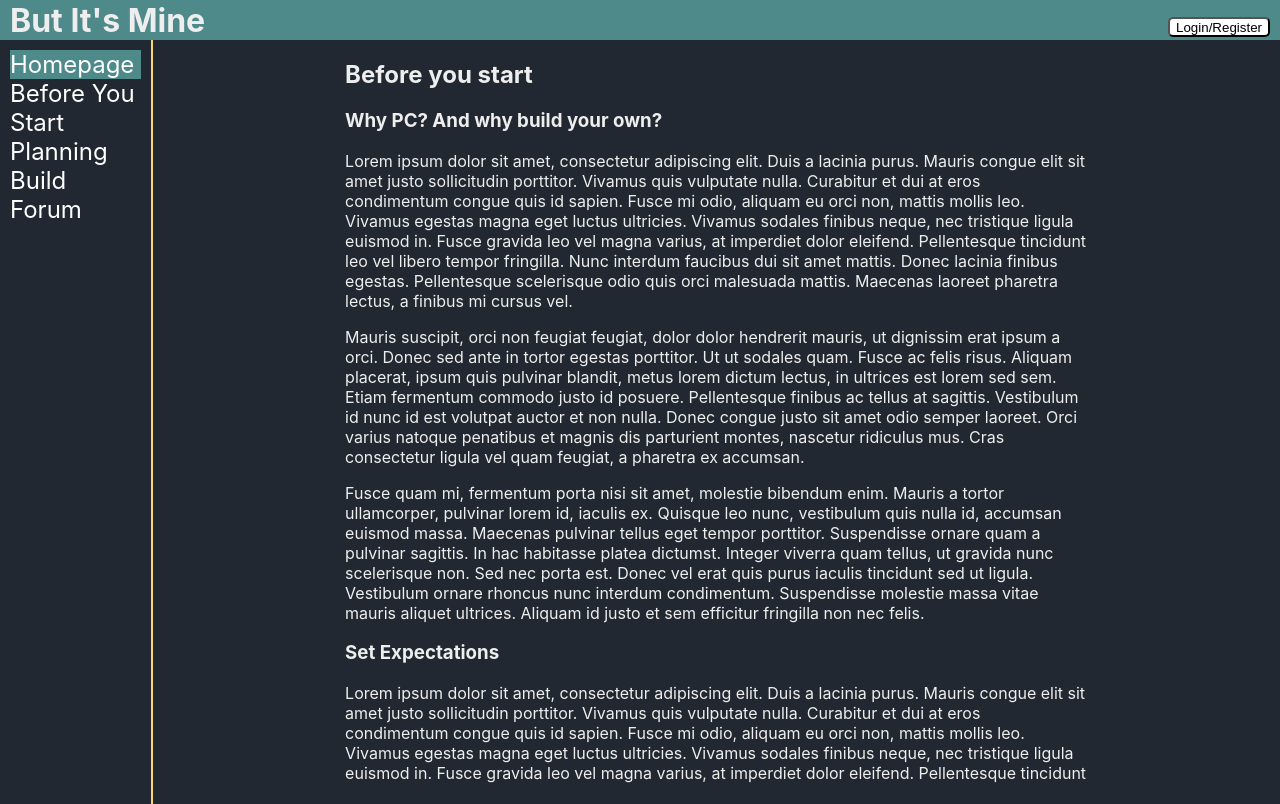
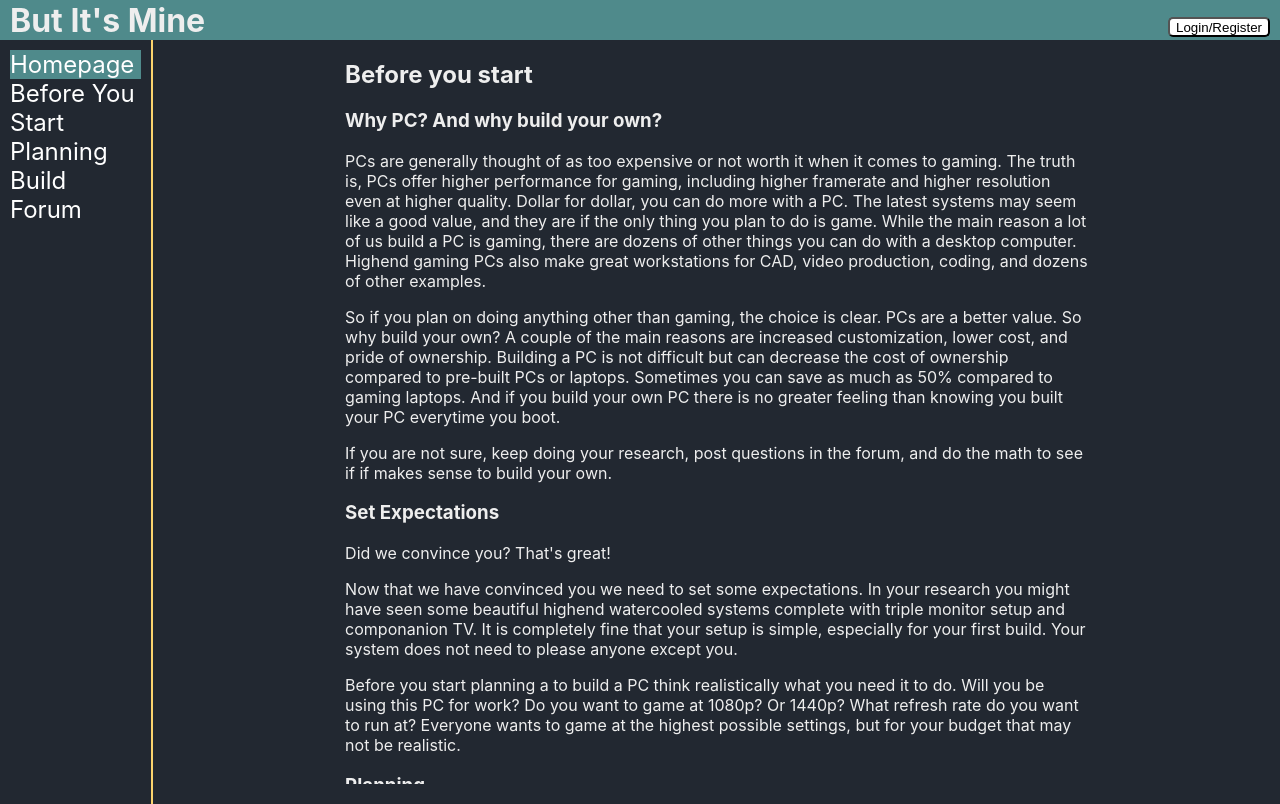
Before and after one commit to tck9173/But-Its-Mine, a React (Create React App) app in the folder but-its-mine/: page /start in a window 1280 px wide. Built offline with nearby package versions, Linux system fonts and the light colour scheme.

Commit message:
updated before you start page

```diff
--- a/but-its-mine/src/components/Forum/ForumContainer.js
+++ b/but-its-mine/src/components/Forum/ForumContainer.js
@@ -73,7 +73,6 @@ class ForumContainer extends Component {
             {
                 likes: postData
             }
-        console.log(postObject)
         const updatedPost = await putPost(id, postObject);
         const posts = this.state.posts;
         const newPosts = posts.map(post => post.id === parseInt(id) ? updatedPost : post)
--- a/but-its-mine/src/components/Start/StartContainer.js
+++ b/but-its-mine/src/components/Start/StartContainer.js
@@ -5,18 +5,20 @@ function StartContainer() {
         <div className = 'main'>
             <h2>Before you start</h2>
             <h3>Why PC? And why build your own?</h3>
-            <p>Lorem ipsum dolor sit amet, consectetur adipiscing elit. Duis a lacinia purus. Mauris congue elit sit amet justo sollicitudin porttitor. Vivamus quis vulputate nulla. Curabitur et dui at eros condimentum congue quis id sapien. Fusce mi odio, aliquam eu orci non, mattis mollis leo. Vivamus egestas magna eget luctus ultricies. Vivamus sodales finibus neque, nec tristique ligula euismod in. Fusce gravida leo vel magna varius, at imperdiet dolor eleifend. Pellentesque tincidunt leo vel libero tempor fringilla. Nunc interdum faucibus dui sit amet mattis. Donec lacinia finibus egestas. Pellentesque scelerisque odio quis orci malesuada mattis. Maecenas laoreet pharetra lectus, a finibus mi cursus vel.</p>
-            <p>Mauris suscipit, orci non feugiat feugiat, dolor dolor hendrerit mauris, ut dignissim erat ipsum a orci. Donec sed ante in tortor egestas porttitor. Ut ut sodales quam. Fusce ac felis risus. Aliquam placerat, ipsum quis pulvinar blandit, metus lorem dictum lectus, in ultrices est lorem sed sem. Etiam fermentum commodo justo id posuere. Pellentesque finibus ac tellus at sagittis. Vestibulum id nunc id est volutpat auctor et non nulla. Donec congue justo sit amet odio semper laoreet. Orci varius natoque penatibus et magnis dis parturient montes, nascetur ridiculus mus. Cras consectetur ligula vel quam feugiat, a pharetra ex accumsan.</p>
-            <p>Fusce quam mi, fermentum porta nisi sit amet, molestie bibendum enim. Mauris a tortor ullamcorper, pulvinar lorem id, iaculis ex. Quisque leo nunc, vestibulum quis nulla id, accumsan euismod massa. Maecenas pulvinar tellus eget tempor porttitor. Suspendisse ornare quam a pulvinar sagittis. In hac habitasse platea dictumst. Integer viverra quam tellus, ut gravida nunc scelerisque non. Sed nec porta est. Donec vel erat quis purus iaculis tincidunt sed ut ligula. Vestibulum ornare rhoncus nunc interdum condimentum. Suspendisse molestie massa vitae mauris aliquet ultrices. Aliquam id justo et sem efficitur fringilla non nec felis.</p>
+            <p>PCs are generally thought of as too expensive or not worth it when it comes to gaming. The truth is, PCs offer higher performance for gaming, including higher framerate and higher resolution even at higher quality. Dollar for dollar, you can do more with a PC. The latest systems may seem like a good value, and they are if the only thing you plan to do is game. While the main reason a lot of us build a PC is gaming, there are dozens of other things you can do with a desktop computer. Highend gaming PCs also make great workstations for CAD, video production, coding, and dozens of other examples.</p>
+            <p>So if you plan on doing anything other than gaming, the choice is clear. PCs are a better value. So why build your own? A couple of the main reasons are increased customization, lower cost, and pride of ownership. Building a PC is not difficult but can decrease the cost of ownership compared to pre-built PCs or laptops. Sometimes you can save as much as 50% compared to gaming laptops. And if you build your own PC there is no greater feeling than knowing you built your PC everytime you boot.</p>
+            <p>If you are not sure, keep doing your research, post questions in the forum, and do the math to see if if makes sense to build your own.</p>
             <h3>Set Expectations</h3>
-            <p>Lorem ipsum dolor sit amet, consectetur adipiscing elit. Duis a lacinia purus. Mauris congue elit sit amet justo sollicitudin porttitor. Vivamus quis vulputate nulla. Curabitur et dui at eros condimentum congue quis id sapien. Fusce mi odio, aliquam eu orci non, mattis mollis leo. Vivamus egestas magna eget luctus ultricies. Vivamus sodales finibus neque, nec tristique ligula euismod in. Fusce gravida leo vel magna varius, at imperdiet dolor eleifend. Pellentesque tincidunt leo vel libero tempor fringilla. Nunc interdum faucibus dui sit amet mattis. Donec lacinia finibus egestas. Pellentesque scelerisque odio quis orci malesuada mattis. Maecenas laoreet pharetra lectus, a finibus mi cursus vel.</p>
+            <p>Did we convince you? That's great!</p>
+            <p>Now that we have convinced you we need to set some expectations. In your research you might have seen some beautiful highend watercooled systems complete with triple monitor setup and componanion TV. It is completely fine that your setup is simple, especially for your first build. Your system does not need to please anyone except you.</p>
+            <p>Before you start planning a to build a PC think realistically what you need it to do. Will you be using this PC for work? Do you want to game at 1080p? Or 1440p? What refresh rate do you want to run at? Everyone wants to game at the highest possible settings, but for your budget that may not be realistic.</p>
             <h3>Planning</h3>
-            <p>Lorem ipsum dolor sit amet, consectetur adipiscing elit. Duis a lacinia purus. Mauris congue elit sit amet justo sollicitudin porttitor. Vivamus quis vulputate nulla. Curabitur et dui at eros condimentum congue quis id sapien. Fusce mi odio, aliquam eu orci non, mattis mollis leo. Vivamus egestas magna eget luctus ultricies. Vivamus sodales finibus neque, nec tristique ligula euismod in. Fusce gravida leo vel magna varius, at imperdiet dolor eleifend. Pellentesque tincidunt leo vel libero tempor fringilla. Nunc interdum faucibus dui sit amet mattis. Donec lacinia finibus egestas. Pellentesque scelerisque odio quis orci malesuada mattis. Maecenas laoreet pharetra lectus, a finibus mi cursus vel.</p>
+            <p>The planning phase can be the most stressful part of building a PC but it's also the most important. You not only need to plan what performance you need but you need to pick parts that will provide this performance while staying in budget and not causing any bottleneck.</p>
+            <p>This can be stressful but don't worry! There are a lot of resources including example builds, videoes, and the forum on this site can be used to ask questions and check out other builds in the community.</p>
             <h3>Building</h3>
-            <p>Lorem ipsum dolor sit amet, consectetur adipiscing elit. Duis a lacinia purus. Mauris congue elit sit amet justo sollicitudin porttitor. Vivamus quis vulputate nulla. Curabitur et dui at eros condimentum congue quis id sapien. Fusce mi odio, aliquam eu orci non, mattis mollis leo. Vivamus egestas magna eget luctus ultricies. Vivamus sodales finibus neque, nec tristique ligula euismod in. Fusce gravida leo vel magna varius, at imperdiet dolor eleifend. Pellentesque tincidunt leo vel libero tempor fringilla. Nunc interdum faucibus dui sit amet mattis. Donec lacinia finibus egestas. Pellentesque scelerisque odio quis orci malesuada mattis. Maecenas laoreet pharetra lectus, a finibus mi cursus vel.</p>
-            <p>Lorem ipsum dolor sit amet, consectetur adipiscing elit. Duis a lacinia purus. Mauris congue elit sit amet justo sollicitudin porttitor. Vivamus quis vulputate nulla. Curabitur et dui at eros condimentum congue quis id sapien. Fusce mi odio, aliquam eu orci non, mattis mollis leo. Vivamus egestas magna eget luctus ultricies. Vivamus sodales finibus neque, nec tristique ligula euismod in. Fusce gravida leo vel magna varius, at imperdiet dolor eleifend. Pellentesque tincidunt leo vel libero tempor fringilla. Nunc interdum faucibus dui sit amet mattis. Donec lacinia finibus egestas. Pellentesque scelerisque odio quis orci malesuada mattis. Maecenas laoreet pharetra lectus, a finibus mi cursus vel.</p>
+            <p>Now comes the fun part, building it! Check out the build page when you are ready to put your PC together.</p>
             <h3>....Now What?</h3>
-            <p>Lorem ipsum dolor sit amet, consectetur adipiscing elit. Duis a lacinia purus. Mauris congue elit sit amet justo sollicitudin porttitor. Vivamus quis vulputate nulla. Curabitur et dui at eros condimentum congue quis id sapien. Fusce mi odio, aliquam eu orci non, mattis mollis leo. Vivamus egestas magna eget luctus ultricies. Vivamus sodales finibus neque, nec tristique ligula euismod in. Fusce gravida leo vel magna varius, at imperdiet dolor eleifend. Pellentesque tincidunt leo vel libero tempor fringilla. Nunc interdum faucibus dui sit amet mattis. Donec lacinia finibus egestas. Pellentesque scelerisque odio quis orci malesuada mattis. Maecenas laoreet pharetra lectus, a finibus mi cursus vel.</p>
+            <p>A lot of build guides end when you boot for the first time, but the PC journey has only started. You need to ensure Windows is installed corerctly, as well as any other software you will be using. There are a lot of settings in the BIOS that can affect performance, and there are a lot of options for benchmarking. Getting through this phase may be daunting but take your time, do your research and you will get through this phase as well.</p>
         </div>
     )
 }
```
